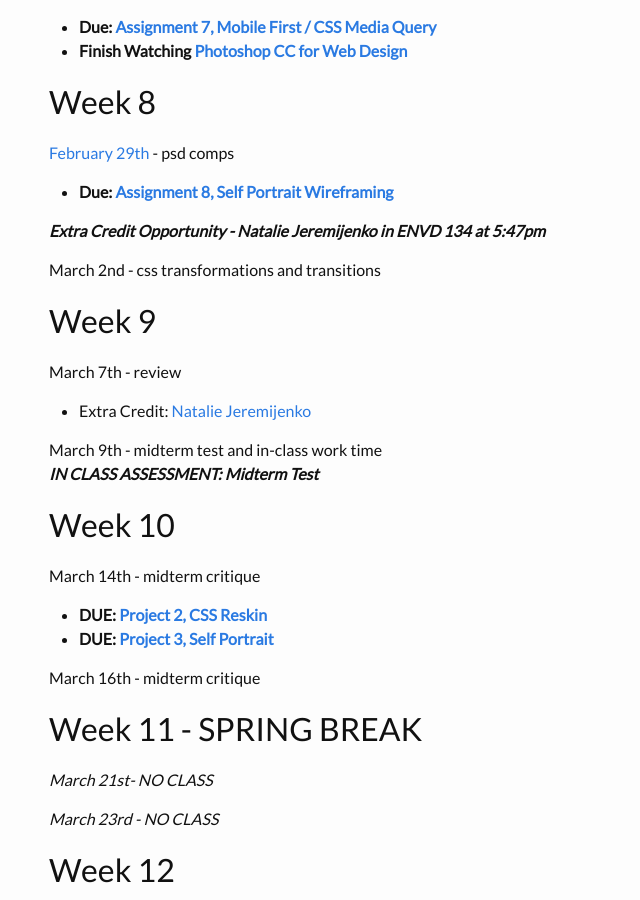
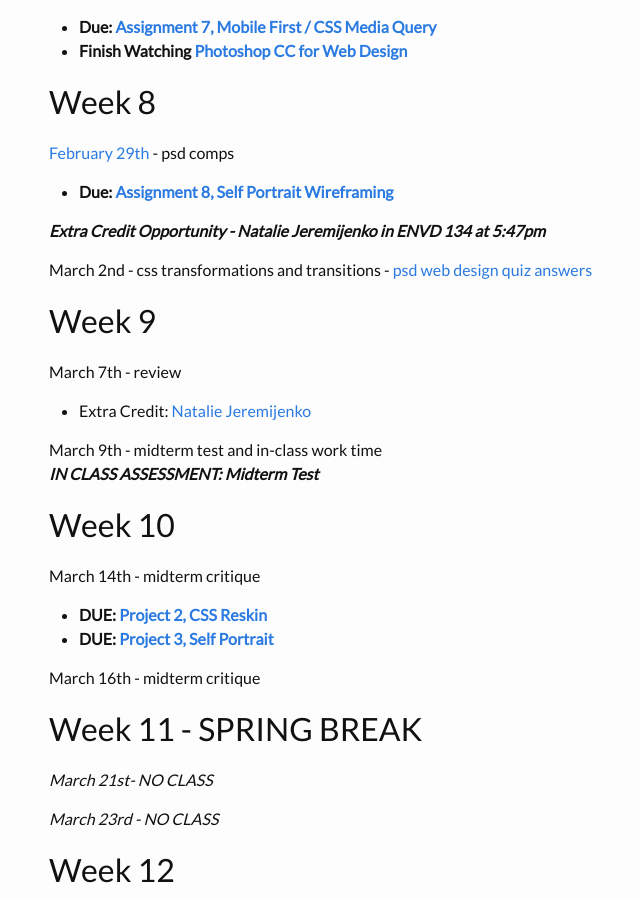
Before and after one commit to coloringchaos/web-spring-16, a Jekyll site: the page built from timeline.md, in a window 1280 px wide and 900 px high, scrolled down 1592 px. Shown: the whole window, without its empty margins (221-861 px from the left). Built offline with Jekyll 4.4.1, drawn with Linux system fonts in a browser that asks for light colours.

Commit message:
adding quiz answers

```diff
--- a/timeline.md
+++ b/timeline.md
@@ -72,7 +72,7 @@
 
 ***Extra Credit Opportunity - Natalie Jeremijenko in ENVD 134 at 5:47pm***
 
-March 2nd - css transformations and transitions
+March 2nd - css transformations and transitions - [psd web design quiz answers](/web-spring-16/resources/web-psd-vid-quiz.pdf)
 
 # Week 9
 March 7th - review
```
Also changed, not shown: 1 other file.
